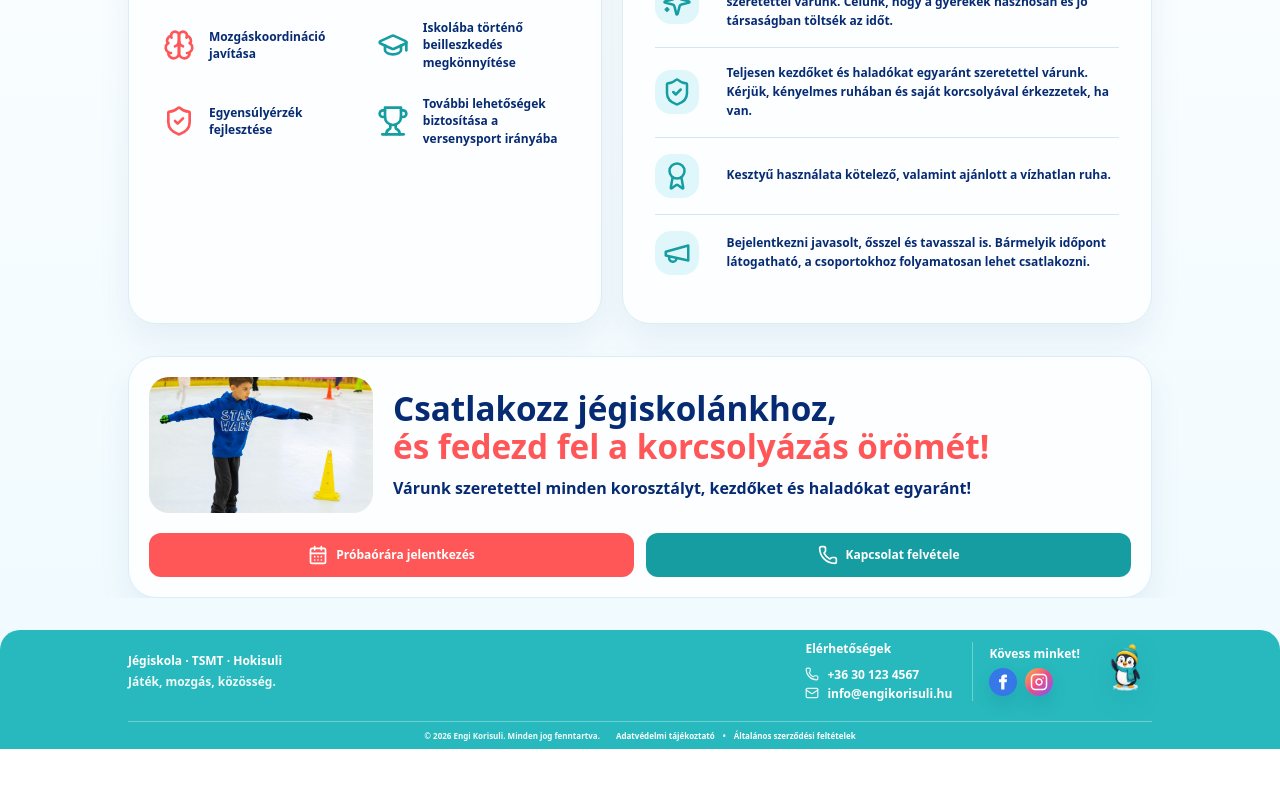
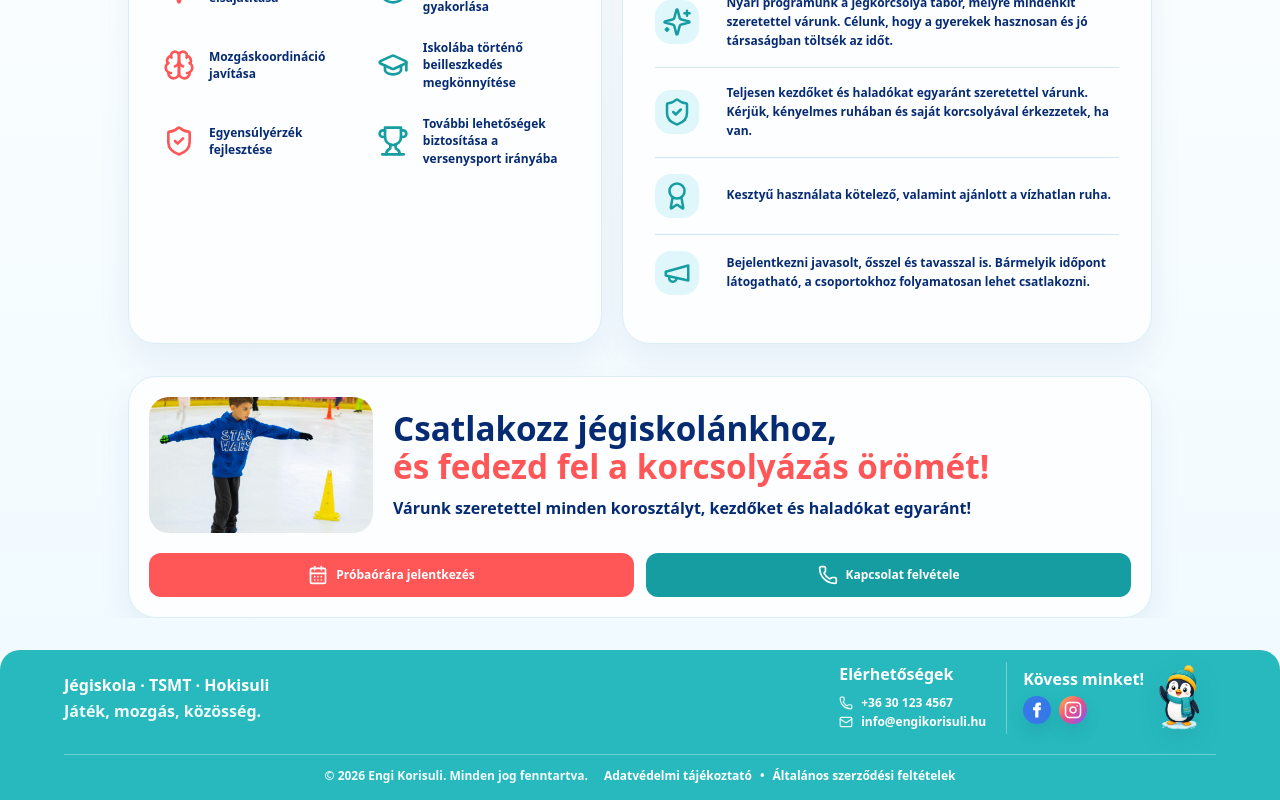
Before and after one commit to dodokrisz0312/engi-korisuli, a Next.js app: page /korisuli in a window 1280 px wide. Shown: the part 1839-2639 px from the top of the page. Before the commit the page ends 2588 px from the top, so only its background shows below. Built offline with nearby package versions, Linux system fonts and the light colour scheme.

Commit message:
fix footer

```diff
--- a/src/styles/components/Footer.css
+++ b/src/styles/components/Footer.css
@@ -22,12 +22,13 @@
   align-items: start;
   gap: 20px;
   padding: 12px 0 8px;
+  width: 90vw;
 }
 
 .footer-inner h3 {
   margin: 0 0 8px;
   color: white;
-  font-size: 12px;
+  font-size: 16px;
   line-height: 1.1;
 }
 
@@ -45,19 +46,19 @@
 .footer-brand h2 {
   margin: 0;
   color: white;
-  font-size: 16px;
+  font-size: 20px;
   line-height: 1.05;
 }
 
 .footer-brand strong {
   color: white;
-  font-size: 12px;
+  font-size: 16px;
 }
 
 .footer-brand span {
   color: rgba(255, 255, 255, 0.92);
   font-weight: 750;
-  font-size: 12px;
+  font-size: 16px;
 }
 
 /* ==========================================================================
@@ -135,7 +136,7 @@
 .footer-penguin {
   display: block;
   justify-self: end;
-  width: 52px;
+  width: 72px;
   height: auto;
   pointer-events: none;
   filter: drop-shadow(0 8px 12px rgba(16, 96, 122, 0.13));
@@ -153,11 +154,12 @@
   flex-wrap: wrap;
   gap: 16px;
   margin-top: 0;
-  padding-top: 8px;
+  padding-top: 12px;
+  padding-bottom: 8px;
   border-top: calc(4px / 4) solid rgba(255, 255, 255, 0.32);
   color: rgba(255, 255, 255, 0.94);
   font-weight: 750;
-  font-size: 8px;
+  font-size: 12px;
 }
 
 .footer-bottom p {
@@ -247,7 +249,7 @@
   }
 
   .footer-contact h3 {
-    font-size: 12px;
+    font-size: 16px;
   }
 
   .footer-follow {
@@ -269,7 +271,7 @@
 
   .footer-bottom {
     grid-column: 1 / -1;
-    font-size: 8px;
+    font-size: 12px;
   }
 }
 
--- a/src/styles/pages/korisuli.css
+++ b/src/styles/pages/korisuli.css
@@ -44,6 +44,7 @@
   gap: clamp(20px, 4vw, 48px);
   align-items: center;
   min-height: 392px;
+  padding-top: 20px;
 }
 
 .korisuli-hero-copy {
```
